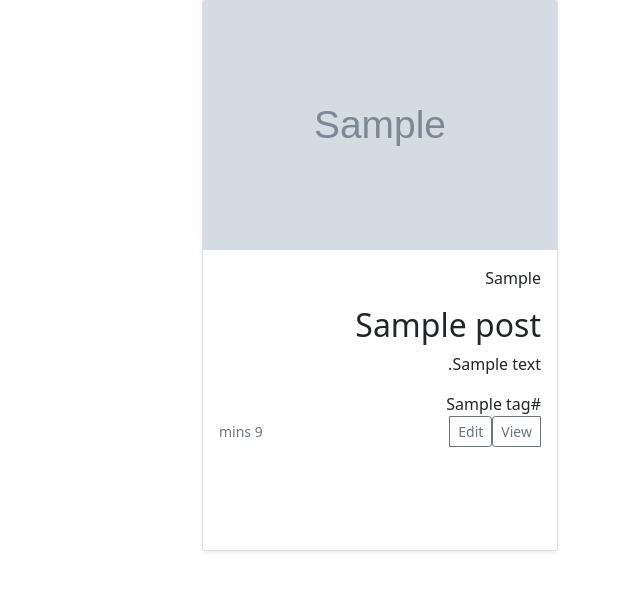
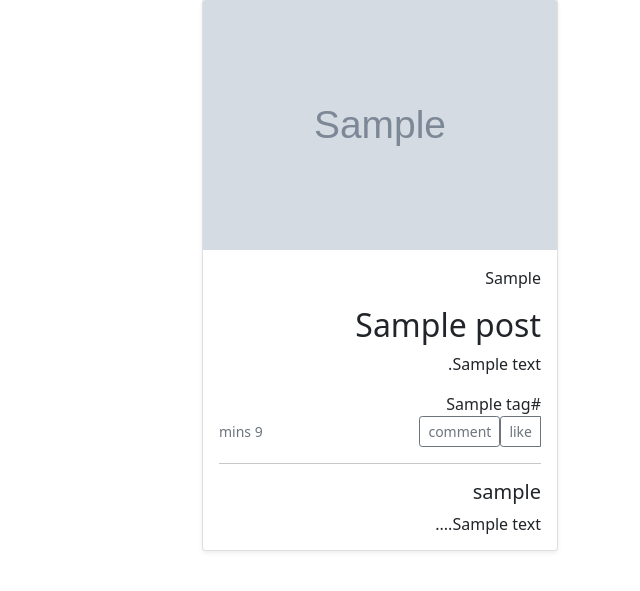
Before and after one commit to reza78gh/blog, a Django app: page / in a window 1280 px wide. Shown: the part 121-712 px from the top of the page, without its empty margins (640-1280 px from the left). Run offline with Django 3.2, Linux system fonts and the light colour scheme; tables that the repository leaves empty hold one stand-in row (values such as "Sample post"); grey boxes marked "Sample" are stand-in pictures; some libraries are stand-ins or nearby versions.

Commit message:
write and show comment for posts

```diff
--- a/blog/weblog/templates/weblog/base.html
+++ b/blog/weblog/templates/weblog/base.html
@@ -61,11 +61,19 @@
           {% endfor %}
           <div class="d-flex justify-content-between align-items-center">
             <div class="btn-group">
-              <button type="button" class="btn btn-sm btn-outline-secondary">View</button>
-              <button type="button" class="btn btn-sm btn-outline-secondary">Edit</button>
+              <button type="button" class="btn btn-sm btn-outline-secondary">like</button>
+              <a href="{% url 'weblog:add_comment' post_id=post.id %}"><button type="button" class="btn btn-sm btn-outline-secondary">comment</button></a>
             </div>
             <small class="text-muted">9 mins</small>
           </div>
+          {% for comment in post.post_comment.all %}
+          {% if comment.accepted %}
+            <hr>
+            <h5>{{ comment.user }}</h5>
+            <p>{{ comment }}</p>
+          {% endif %}
+          {% endfor %}
+
         </div>
       </div>
     </div>
--- a/blog/weblog/urls.py
+++ b/blog/weblog/urls.py
@@ -10,4 +10,5 @@ urlpatterns = [
     path('new-post/', views.new_post, name="new_post"),
     path("accounts/",include('django.contrib.auth.urls')),
     path('register/', views.register, name="register"),
+    path('add-comment/<int:post_id>', views.add_comment, name="add_comment"),
 ] + static(settings.MEDIA_URL, document_root=settings.MEDIA_ROOT)
--- a/blog/weblog/views.py
+++ b/blog/weblog/views.py
@@ -1,7 +1,7 @@
 from django.shortcuts import render,HttpResponseRedirect,reverse
 from .forms import *
 from .models import *
-from django.contrib.auth.decorators import permission_required
+from django.contrib.auth.decorators import permission_required,login_required
 
 # Create your views here.
 def home(request):
@@ -18,7 +18,6 @@ def new_post(request):
             post = form.save(commit=False)
             post.author = request.user
             post.save()
-            post.save_m2m()
     else:
         form = NewPost()
     return render(request,"weblog/new_post.html",{'form':form})
@@ -32,3 +31,17 @@ def register(request):
     else:
         form = NewUserForm()
     return render(request,'weblog/register.html',{'form':form})
+
+
+@login_required
+def add_comment(request,post_id):
+    if request.POST:
+        form = CommentForm(request.POST)
+        if form.is_valid():
+            Comment.objects.create(text=form.cleaned_data['text'],
+                                   post=Post.objects.get(id=post_id),
+                                   user=request.user)
+            return HttpResponseRedirect(reverse('weblog:home'))
+    else:
+        form = CommentForm()
+    return render(request,'weblog/add_comment.html',{'form':form, 'post_id':post_id})
```
Also changed, not shown: blog/weblog/forms.py (+6 -1 lines), blog/weblog/templates/weblog/add_comment.html (added, +9 -0 lines).
